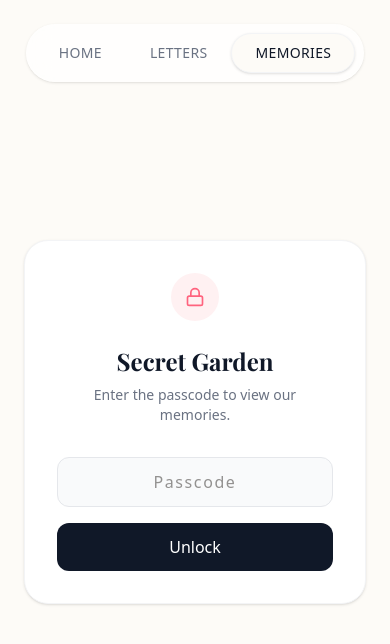
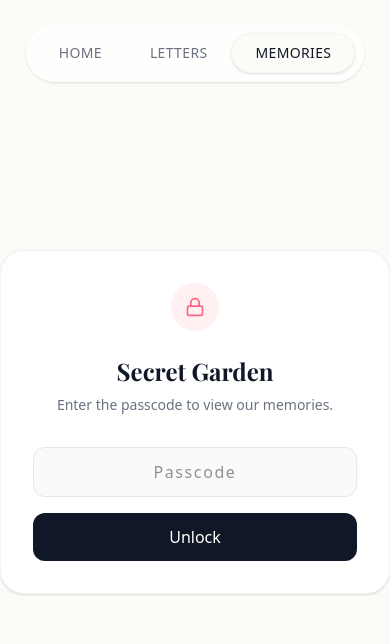
Before and after one commit to zaidh-mech/birthday-website, a Next.js app: page /memories in a window 390 px wide. Shown: the top 644 px of the page. Built offline with nearby package versions, Linux system fonts and the light colour scheme; a web font is replaced by a local one.

Commit message:
Remove auto unlock so memories page locks immediately on exit

```diff
--- /dev/null
+++ b/src/app/actions/memoriesAuth.ts
@@ -0,0 +1,21 @@
+'use server'
+
+import { prisma } from '@/lib/prisma'
+import { cookies } from 'next/headers'
+
+export async function getMemoriesWithPasscode(passcode: string) {
+  const cookieStore = await cookies()
+  const isAdmin = cookieStore.get('admin_token')?.value === process.env.ADMIN_PASSWORD
+
+  if (isAdmin || passcode === process.env.VIEWER_PASSWORD) {
+    const memories = await prisma.memory.findMany({ orderBy: { date: 'desc' } })
+    return { success: true, memories }
+  }
+
+  return { success: false, memories: null }
+}
+
+export async function checkAdminStatus() {
+  const cookieStore = await cookies()
+  return cookieStore.get('admin_token')?.value === process.env.ADMIN_PASSWORD
+}
--- /dev/null
+++ b/src/app/memories/MemoriesContainer.tsx
@@ -0,0 +1,86 @@
+'use client'
+
+import { useState } from 'react'
+import { getMemoriesWithPasscode } from '@/app/actions/memoriesAuth'
+import MemoriesGallery from './MemoriesGallery'
+import { motion } from 'framer-motion'
+import { Lock } from 'lucide-react'
+
+type Memory = {
+  id: string
+  title: string
+  imagePath: string
+  caption: string
+  date: Date
+}
+
+export default function MemoriesContainer() {
+  const [memories, setMemories] = useState<Memory[] | null>(null)
+  const [error, setError] = useState('')
+  const [loading, setLoading] = useState(false)
+
+  async function handleSubmit(e: React.FormEvent<HTMLFormElement>) {
+    e.preventDefault()
+    setLoading(true)
+    setError('')
+    const formData = new FormData(e.currentTarget)
+    const passcode = formData.get('password') as string
+
+    try {
+      const res = await getMemoriesWithPasscode(passcode)
+      if (res.success && res.memories) {
+        setMemories(res.memories)
+      } else {
+        setError('Incorrect passcode.')
+      }
+    } catch (err) {
+      setError('Something went wrong.')
+    } finally {
+      setLoading(false)
+    }
+  }
+
+  if (memories) {
+    return (
+      <div className="w-full max-w-6xl mx-auto p-6 pt-32 pb-24">
+        <div className="text-center mb-16 space-y-4">
+          <h1 className="font-serif text-4xl md:text-5xl font-bold text-gray-900">Our Memories</h1>
+          <p className="font-sans text-gray-500 font-light">Snapshots of our time together.</p>
+        </div>
+        <MemoriesGallery memories={memories} />
+      </div>
+    )
+  }
+
+  return (
+    <motion.div
+      initial={{ opacity: 0, scale: 0.95 }}
+      animate={{ opacity: 1, scale: 1 }}
+      className="w-full max-w-md bg-white p-8 rounded-3xl shadow-sm border border-gray-100 text-center mx-6"
+    >
+      <div className="w-12 h-12 bg-rose-50 rounded-full flex items-center justify-center mx-auto mb-6">
+        <Lock className="w-5 h-5 text-rose-400" />
+      </div>
+      <h2 className="font-serif text-2xl font-bold text-gray-900 mb-2">Secret Garden</h2>
+      <p className="text-sm text-gray-500 mb-8 font-light">Enter the passcode to view our memories.</p>
+
+      <form onSubmit={handleSubmit} className="space-y-4">
+        <input
+          type="password"
+          name="password"
+          placeholder="Passcode"
+          className="w-full px-4 py-3 bg-gray-50 border border-gray-200 rounded-xl focus:outline-none focus:ring-2 focus:ring-rose-200 transition-shadow text-center tracking-widest"
+          required
+        />
+        {error && <p className="text-red-500 text-sm">{error}</p>}
+        <button
+          type="submit"
+          disabled={loading}
+          className="w-full bg-gray-900 text-white font-medium py-3 rounded-xl hover:bg-gray-800 transition-colors disabled:opacity-70"
+        >
+          {loading ? 'Unlocking...' : 'Unlock'}
+        </button>
+      </form>
+    </motion.div>
+  )
+}
--- a/src/app/memories/PasscodeForm.tsx
+++ /dev/null
@@ -1,56 +0,0 @@
-'use client'
-
-import { useState } from 'react'
-import { verifyPasscode, setSessionAuthorized } from '@/lib/storage'
-import { motion } from 'framer-motion'
-import { Lock } from 'lucide-react'
-
-export default function PasscodeForm({ onUnlock }: { onUnlock: () => void }) {
-  const [passcode, setPasscode] = useState('')
-  const [error, setError] = useState('')
-
-  function handleSubmit(e: React.FormEvent) {
-    e.preventDefault()
-    if (verifyPasscode('viewer', passcode)) {
-      setSessionAuthorized('viewer', true)
-      onUnlock()
-    } else {
-      setError('Incorrect passcode. Please try again.')
-    }
-  }
-
-  return (
-    <motion.div
-      initial={{ opacity: 0, scale: 0.95 }}
-      animate={{ opacity: 1, scale: 1 }}
-      className="w-full max-w-md bg-white p-8 rounded-3xl shadow-sm border border-gray-100 text-center"
-    >
-      <div className="w-12 h-12 bg-rose-50 rounded-full flex items-center justify-center mx-auto mb-6">
-        <Lock className="w-5 h-5 text-rose-400" />
-      </div>
-      <h2 className="font-serif text-2xl font-bold text-gray-900 mb-2">Secret Garden</h2>
-      <p className="text-sm text-gray-500 mb-8 font-light">Enter the passcode to view our memories.</p>
-
-      <form onSubmit={handleSubmit} className="space-y-4">
-        <input
-          type="password"
-          value={passcode}
-          onChange={(e) => {
-            setPasscode(e.target.value)
-            setError('')
-          }}
-          placeholder="Passcode"
-          className="w-full px-4 py-3 bg-gray-50 border border-gray-200 rounded-xl focus:outline-none focus:ring-2 focus:ring-rose-200 transition-shadow text-center tracking-widest"
-          required
-        />
-        {error && <p className="text-red-500 text-sm">{error}</p>}
-        <button
-          type="submit"
-          className="w-full bg-gray-900 text-white font-medium py-3 rounded-xl hover:bg-gray-800 transition-colors"
-        >
-          Unlock
-        </button>
-      </form>
-    </motion.div>
-  )
-}
--- a/src/app/memories/page.tsx
+++ b/src/app/memories/page.tsx
@@ -1,48 +1,11 @@
-'use client'
+import MemoriesContainer from './MemoriesContainer'
 
-import { useEffect, useState } from 'react'
-import PasscodeForm from './PasscodeForm'
-import MemoriesGallery from './MemoriesGallery'
-import { fetchMemories, isSessionAuthorized } from '@/lib/storage'
-import { Memory } from '@/data/initialData'
+export const dynamic = 'force-dynamic'
 
 export default function MemoriesPage() {
-  const [authorized, setAuthorized] = useState<boolean | null>(null)
-  const [memories, setMemories] = useState<Memory[]>([])
-
-  useEffect(() => {
-    const isAuth = isSessionAuthorized('viewer')
-    setAuthorized(isAuth)
-    if (isAuth) {
-      fetchMemories().then(setMemories)
-    }
-  }, [])
-
-  const handleUnlock = () => {
-    setAuthorized(true)
-    fetchMemories().then(setMemories)
-  }
-
-  if (authorized === null) {
-    return <main className="flex-1 flex items-center justify-center p-6"></main>
-  }
-
-  if (!authorized) {
-    return (
-      <main className="flex-1 flex items-center justify-center p-6">
-        <PasscodeForm onUnlock={handleUnlock} />
-      </main>
-    )
-  }
-
   return (
-    <main className="flex-1 max-w-6xl w-full mx-auto p-6 pt-32 pb-24">
-      <div className="text-center mb-16 space-y-4">
-        <h1 className="font-serif text-4xl md:text-5xl font-bold text-gray-900">Our Memories</h1>
-        <p className="font-sans text-gray-500 font-light">Snapshots of our time together.</p>
-      </div>
-
-      <MemoriesGallery memories={memories} />
+    <main className="flex-1 flex flex-col items-center justify-center min-h-screen">
+      <MemoriesContainer />
     </main>
   )
 }
```
